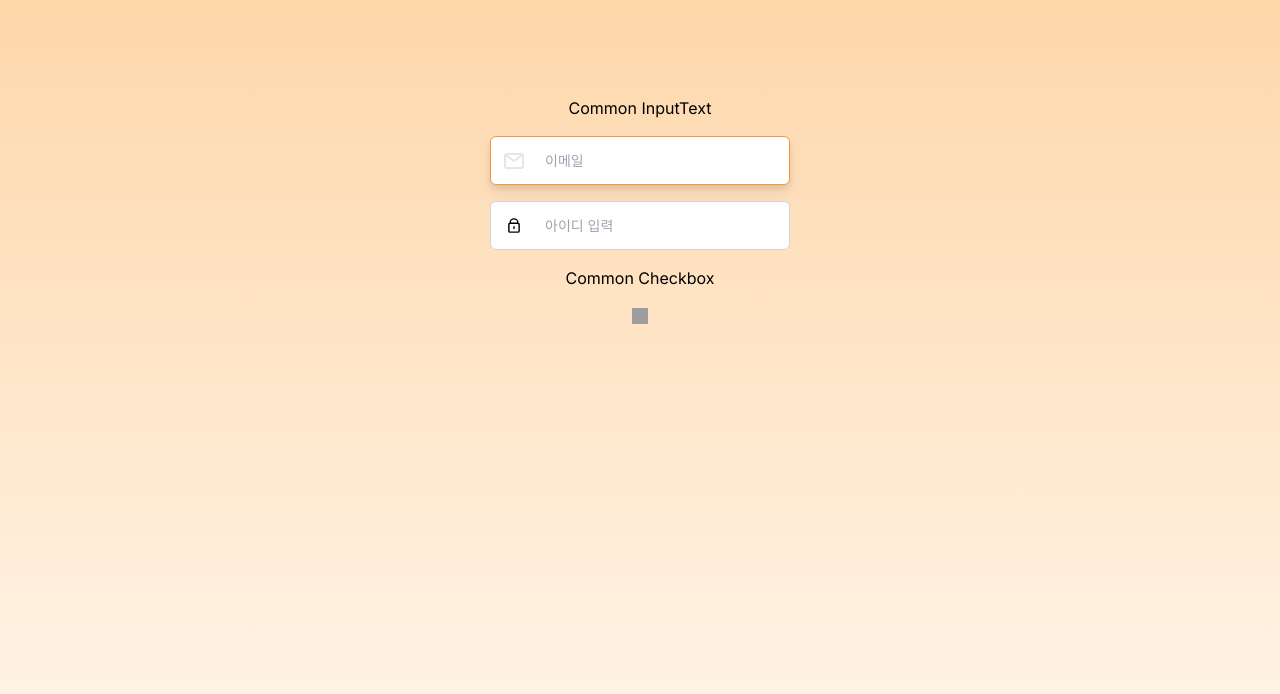
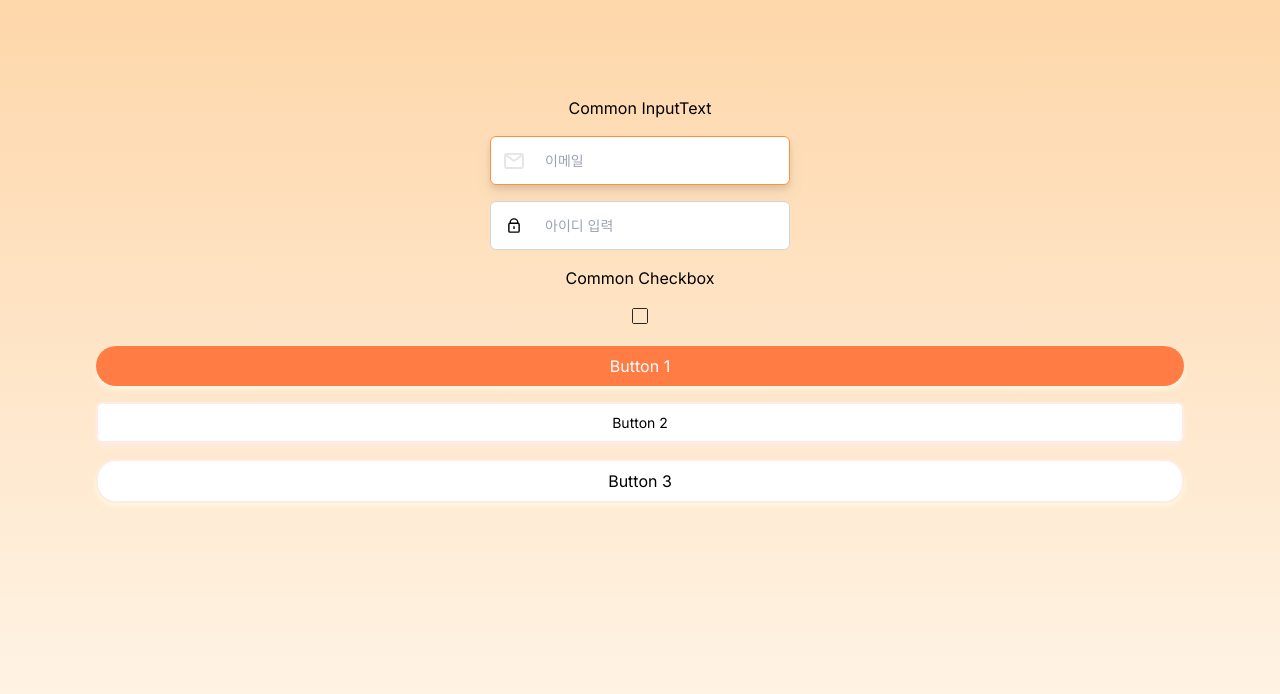
Before and after one commit to hyeokii/Dongbi_FE, a Next.js app: page / in a window 1280 px wide. Shown: the top 694 px of the page. Built offline with nearby package versions, Linux system fonts and the light colour scheme; grey boxes are pictures that could not be loaded.

Commit message:
Feat: CommonButton 추가
- 버튼 공통 컴포넌트 추가
- Tailwind css 확인 필요
- 컴포넌트명 논의 필요

```diff
--- a/src/app/page.tsx
+++ b/src/app/page.tsx
@@ -5,6 +5,7 @@ import email from '../../public/icon/icon_email.svg';
 import pwd from '../../public/icon/icon_pwd.svg';
 import Checkbox from '../components/common/Checkbox';
 import { useState } from 'react';
+import CommonButton from '../components/common/CommonButton';
 
 export default function Home() {
   const [isChecked, setIsChecked] = useState(false);
@@ -34,6 +35,32 @@ export default function Home() {
         isChecked={isChecked}
         onChange={handleCheckboxChange}
       />
+      <CommonButton
+        text="Button 1"
+        bgColor="bg-custom-orange"
+        textColor="text-custom-white"
+        radius="rounded-[20px]"
+        shadowColor="shadow-custom-shadow-light"
+        fontSize="text-16"
+      />
+      <CommonButton
+        text="Button 2"
+        bgColor="bg-custom-white"
+        textColor="text-custom-black"
+        radius="rounded-[6.25px]"
+        shadowColor="shadow-custom-shadow"
+        borderColor="border-custom-border"
+        fontSize="text-14"
+      />
+      <CommonButton
+        text="Button 3"
+        bgColor="bg-custom-white"
+        textColor="text-custom-black"
+        radius="rounded-[20px]"
+        shadowColor="shadow-custom-shadow-light"
+        borderColor="border-custom-border"
+        fontSize="text-16"
+      />
     </main>
   );
 }
--- /dev/null
+++ b/src/components/common/CommonButton.tsx
@@ -0,0 +1,31 @@
+import React from 'react';
+
+interface CommonButtonProps {
+  text: string;
+  bgColor: 'bg-custom-orange' | 'bg-custom-white';
+  textColor: string;
+  radius: 'rounded-[6.25px]' | 'rounded-[20px]';
+  shadowColor: 'shadow-custom-shadow' | 'shadow-custom-shadow-light';
+  borderColor?: 'border-custom-border';
+  fontSize: 'text-14' | 'text-16';
+}
+
+const CommonButton = ({
+  text,
+  bgColor,
+  textColor,
+  radius,
+  shadowColor,
+  borderColor,
+  fontSize,
+}: CommonButtonProps) => {
+  return (
+    <button
+      className={`w-full py-2 ${bgColor} ${textColor} ${radius}  ${borderColor ? `border-2 ${borderColor}` : 'black'} ${shadowColor} ${fontSize}`}
+    >
+      {text}
+    </button>
+  );
+};
+
+export default CommonButton;
--- a/tailwind.config.ts
+++ b/tailwind.config.ts
@@ -9,7 +9,15 @@ const config: Config = {
   theme: {
     extend: {
       colors: {
-        primary: '',
+        primary: '#FF7D45',
+        white: '#FFFFFF',
+        black: '#000000',
+        'custom-orange': '#FF7D45',
+        'custom-white': '#FFFFFF',
+        'custom-black': '#000000',
+        'custom-shadow': '#FFEBE2',
+        'custom-border': '#FFEBE2',
+        'custom-shadow-light': '#FFF7E0',
       },
       fontSize: {
         11: '11px',
@@ -19,11 +27,21 @@ const config: Config = {
         18: '18px',
         20: '20px',
       },
+      borderRadius: {
+        'rounded-[6.25px]': '6.25px',
+        'rounded-[20px]': '20px',
+      },
       lineHeight: {
         120: '1.2',
         130: '1.3',
         140: '1.4',
         150: '1.5',
+      },
+      boxShadow: {
+        'custom-shadow':
+          '0 4px 6px -1px rgba(255, 123, 69, 0.1), 0 2px 4px -1px rgba(255, 123, 69, 0.06)',
+        'custom-shadow-light':
+          '0 4px 6px -1px rgba(255, 247, 224, 0.1), 0 2px 4px -1px rgba(255, 247, 224, 0.06)',
       },
       backgroundImage: {
         'square-check-yes': "url('/icon/icon_square_check_Y.svg')",
```
Also changed, not shown: public/icon/icon_square_check_N.svg (added).
